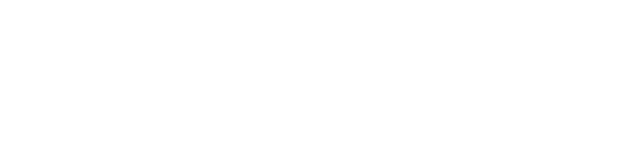
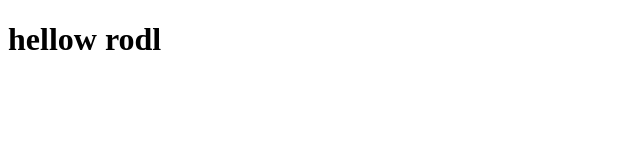
Before and after one commit to lakshaysingla02/somthing, a plain HTML site: page index.html in a window 1280 px wide. Shown: the whole page, without its empty margins (0-640 px from the left). Drawn offline with Linux system fonts and the light colour scheme.

Commit message:
adding h21

```diff
--- a/index.html
+++ b/index.html
@@ -4,6 +4,7 @@
     <meta charset="UTF-8">
     <meta name="viewport" content="width=device-width, initial-scale=1.0">
     <title>Document</title>
+    <h1>hellow rodl</h1>
 </head>
 <body>
 
```
